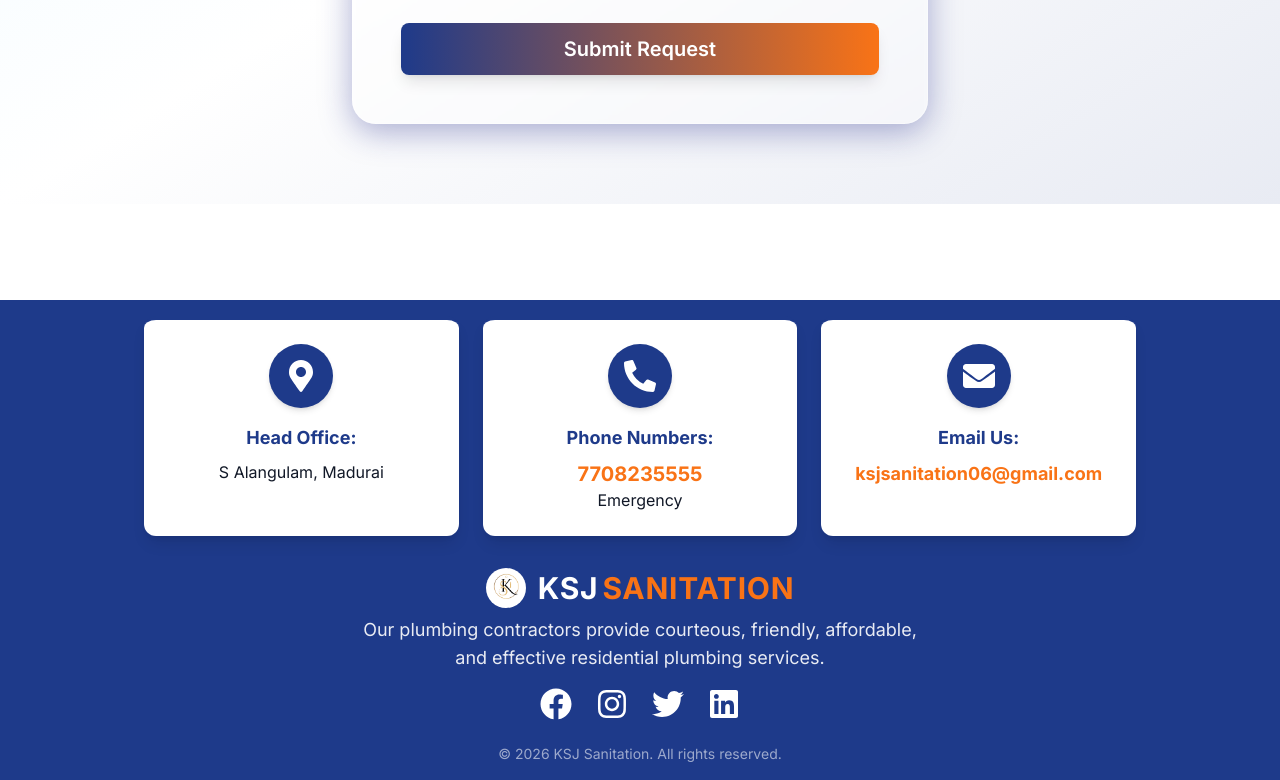
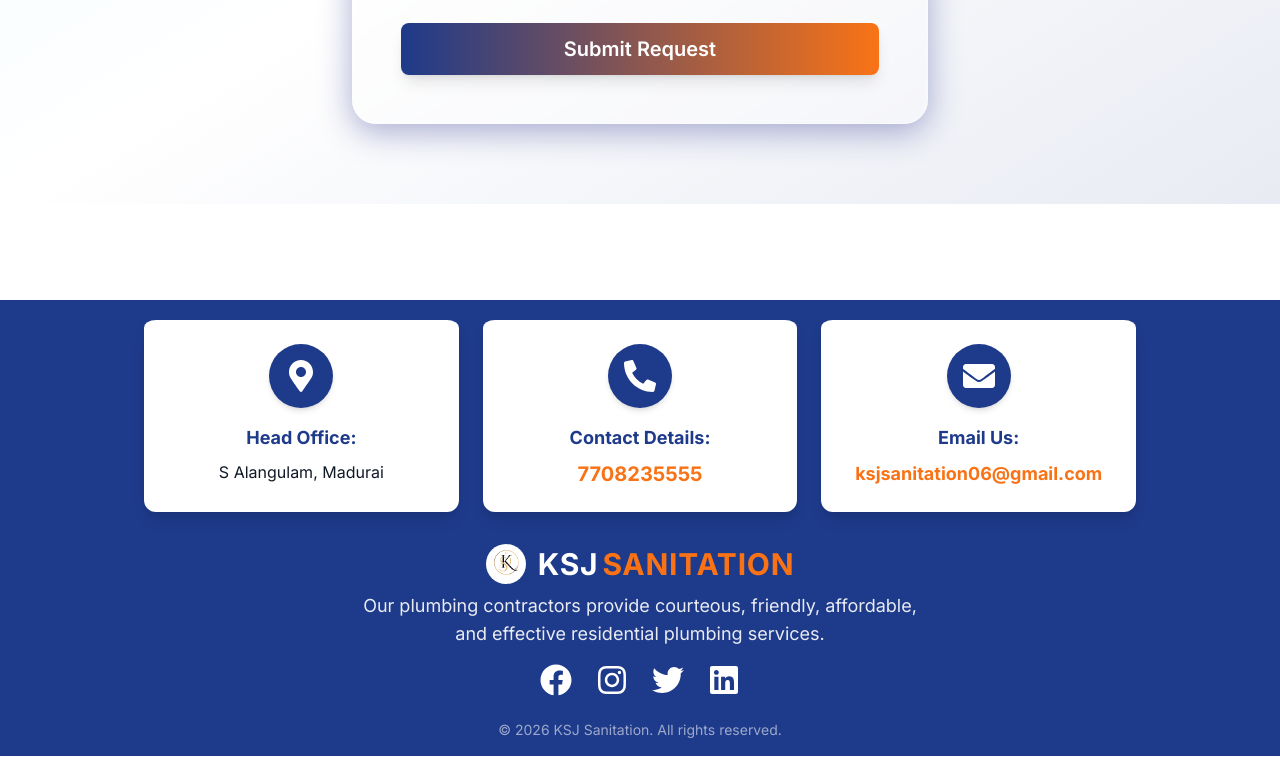
Before and after one commit to Syedkasim2003/KSJ-SANITATION-WEBSITE, a React (Create React App) app: page / in a window 1280 px wide. Shown: the part 5437-6217 px from the top of the page. After the commit the page ends 6193 px from the top, so only its background shows below. Built offline with nearby package versions, Linux system fonts and the light colour scheme; no server answers.

Commit message:
Add the changed one

```diff
--- a/public/index.html
+++ b/public/index.html
@@ -2,11 +2,11 @@
 <html lang="en">
   <head>
     <meta charset="utf-8" />
-    <link rel="icon" href="%PUBLIC_URL%/favicon.ico" />
+    <link rel="icon" href="%PUBLIC_URL%/ksjlogo.png" />
     <meta name="viewport" content="width=device-width, initial-scale=1" />
     <meta name="theme-color" content="#000000" />
-    <meta name="description" content="Web site created using create-react-app" />
-    <link rel="apple-touch-icon" href="%PUBLIC_URL%/logo192.png" />
+    <meta name="description" content="KSJ Sanitation plumbing and sanitation services" />
+    <link rel="apple-touch-icon" href="%PUBLIC_URL%/ksjlogo.png" />
     <!--
       manifest.json provides metadata used when your web app is installed on a
       user's mobile device or desktop. See https://developers.google.com/web/fundamentals/web-app-manifest/
@@ -21,7 +21,7 @@
       work correctly both with client-side routing and a non-root public URL.
       Learn how to configure a non-root public URL by running `npm run build`.
     -->
-    <title>React App</title>
+    <title>KSJ Sanitation</title>
   </head>
   <body>
     <noscript>You need to enable JavaScript to run this app.</noscript>
--- a/src/components/Footer.js
+++ b/src/components/Footer.js
@@ -11,13 +11,19 @@ const infoCards = [
         S Alangulam, Madurai
       </>
     ),
+    href: 'https://www.google.com/maps/search/?api=1&query=X449%2BFJ7%2C%20S%20Alangulam%2C%20Madurai%2C%20Tamil%20Nadu%20625017',
   },
   {
     icon: <FaPhoneAlt size={32} className="text-white" />,
-    title: 'Phone Numbers:',
+    title: 'Contact Details:',
     content: (
       <>
-        <span className="text-accent font-bold text-xl">7708235555</span><br />Emergency
+        <a
+          href="tel:7708235555"
+          className="text-accent font-bold text-xl hover:underline focus:outline-none focus:ring-2 focus:ring-accent rounded"
+        >
+          7708235555
+        </a>
       </>
     ),
   },
@@ -37,10 +43,15 @@ const Footer = () => (
     {/* Info Cards */}
     <div className="w-full flex justify-center z-10 mb-4 md:mb-6 lg:mb-8">
       <div className="flex flex-col md:flex-row gap-2 md:gap-4 lg:gap-6 w-full max-w-5xl px-1 sm:px-2 md:px-4">
-        {infoCards.map((card, idx) => (
-          <div
+        {infoCards.map((card, idx) => {
+          const Container = card.href ? 'a' : 'div';
+          return (
+            <Container
               key={idx}
-            className="flex-1 bg-white rounded-xl shadow-lg flex flex-col items-center py-2 sm:py-4 md:py-6 px-2 sm:px-4 md:px-6 text-center border-t-4 border-primary min-w-[120px] sm:min-w-[160px] md:min-w-[220px] max-w-xs sm:max-w-sm mx-auto"
+              href={card.href}
+              target={card.href ? '_blank' : undefined}
+              rel={card.href ? 'noopener noreferrer' : undefined}
+              className="flex-1 bg-white rounded-xl shadow-lg flex flex-col items-center py-2 sm:py-4 md:py-6 px-2 sm:px-4 md:px-6 text-center border-t-4 border-primary min-w-[120px] sm:min-w-[160px] md:min-w-[220px] max-w-xs sm:max-w-sm mx-auto transition-transform duration-200 hover:-translate-y-1 hover:shadow-xl"
             >
               <div className="bg-primary rounded-full p-2 sm:p-3 md:p-4 shadow-md mb-1 sm:mb-2">
                 {card.icon}
@@ -49,8 +60,9 @@ const Footer = () => (
                 <h4 className="font-bold text-xs sm:text-base md:text-lg text-primary mb-1 sm:mb-2">{card.title}</h4>
                 <div className="text-dark text-xs sm:text-sm md:text-base">{card.content}</div>
               </div>
-          </div>
-        ))}
+            </Container>
+          );
+        })}
       </div>
     </div>
 
```
Also changed, not shown: public/ksjlogo.png (added), public/manifest.json. Lines whose indentation alone changed are shown as unchanged.
